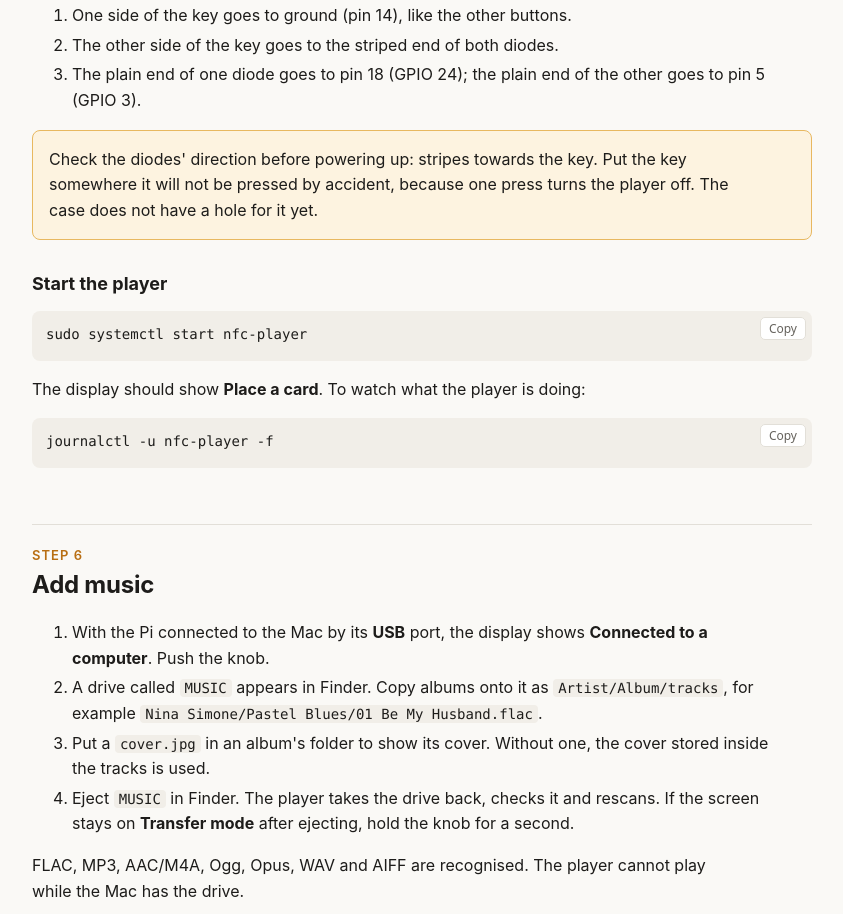
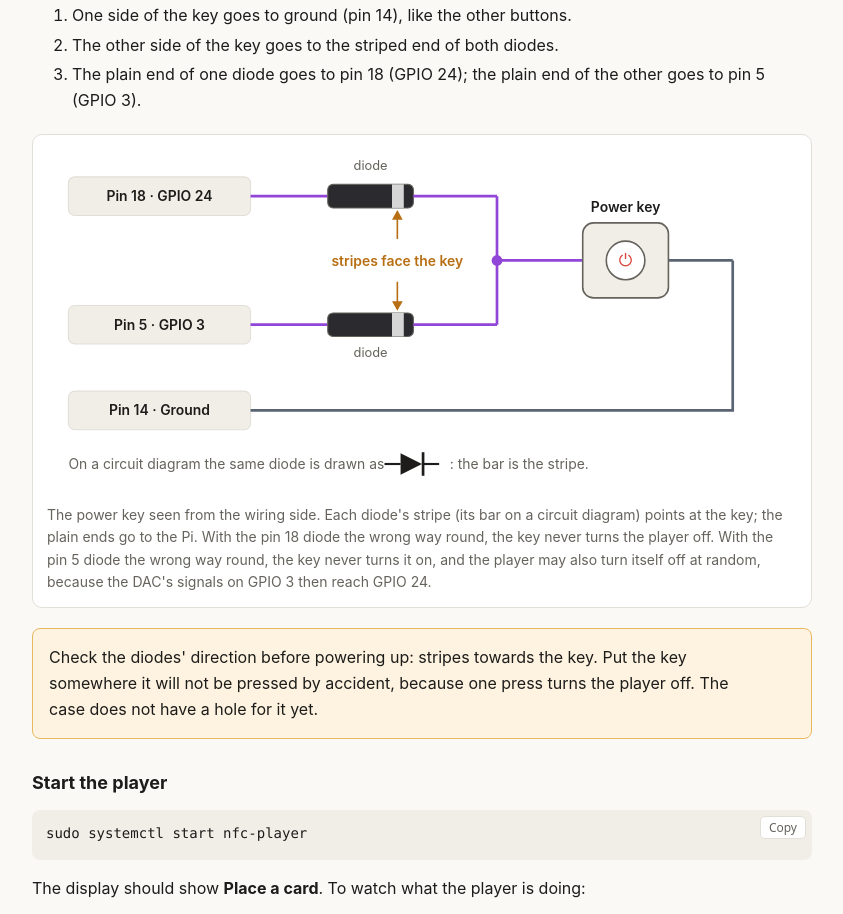
Before and after one commit to Niuslar/NFC-Music-Player, a plain HTML site: page docs/index.html in a window 1280 px wide. Shown: the part 9059-9973 px from the top of the page, without its empty margins (346-1189 px from the left). Drawn offline with Linux system fonts and the light colour scheme.

Commit message:
Draw the power key wiring in the build guide
A diagram under "The power key" shows pin 18 and pin 5 each going
through a diode to the key, stripes towards the key, and the key's
other side to ground on pin 14, with the circuit-diagram symbol for a
diode. The caption says what each diode the wrong way round does; a
reversed pin 5 diode can let the DAC's signals turn the player off.

Co-Authored-By: Claude Opus 5.5 <noreply@anthropic.com>

```diff
--- a/docs/index.html
+++ b/docs/index.html
@@ -431,6 +431,47 @@
   <li>The other side of the key goes to the striped end of both diodes.</li>
   <li>The plain end of one diode goes to pin 18 (GPIO 24); the plain end of the other goes to pin 5 (GPIO 3).</li>
 </ol>
+<figure>
+<svg viewBox="0 36 700 324" role="img" aria-label="Power key wiring: pin 18 and pin 5 each go through a diode to one side of the key, with each diode's stripe towards the key; the other side of the key goes to pin 14, ground">
+<rect x="20" y="62" width="170" height="36" rx="6" style="fill:var(--code-bg);stroke:var(--line)"/>
+<text x="105" y="84.5" text-anchor="middle" font-size="13" font-weight="600">Pin 18 · GPIO 24</text>
+<rect x="20" y="182" width="170" height="36" rx="6" style="fill:var(--code-bg);stroke:var(--line)"/>
+<text x="105" y="204.5" text-anchor="middle" font-size="13" font-weight="600">Pin 5 · GPIO 3</text>
+<rect x="20" y="262" width="170" height="36" rx="6" style="fill:var(--code-bg);stroke:var(--line)"/>
+<text x="105" y="284.5" text-anchor="middle" font-size="13" font-weight="600">Pin 14 · Ground</text>
+<line x1="190" y1="80" x2="262" y2="80" style="stroke:var(--c-buttons)" stroke-width="2.5"/>
+<rect x="262" y="69" width="80" height="22" rx="5" fill="#2b2b2f" style="stroke:var(--dim)" stroke-width="1"/>
+<rect x="322" y="69" width="11" height="22" fill="#d6d6d6"/>
+<line x1="342" y1="80" x2="420" y2="80" style="stroke:var(--c-buttons)" stroke-width="2.5"/>
+<line x1="190" y1="200" x2="262" y2="200" style="stroke:var(--c-buttons)" stroke-width="2.5"/>
+<rect x="262" y="189" width="80" height="22" rx="5" fill="#2b2b2f" style="stroke:var(--dim)" stroke-width="1"/>
+<rect x="322" y="189" width="11" height="22" fill="#d6d6d6"/>
+<line x1="342" y1="200" x2="420" y2="200" style="stroke:var(--c-buttons)" stroke-width="2.5"/>
+<text x="302" y="56" text-anchor="middle" font-size="12" style="fill:var(--dim)">diode</text>
+<text x="302" y="230" text-anchor="middle" font-size="12" style="fill:var(--dim)">diode</text>
+<path d="M 327 120 L 327 95" fill="none" style="stroke:var(--accent)" stroke-width="1.5"/>
+<path d="M 327 160 L 327 185" fill="none" style="stroke:var(--accent)" stroke-width="1.5"/>
+<polygon points="327,93 322,102 332,102" style="fill:var(--accent)"/>
+<polygon points="327,187 322,178 332,178" style="fill:var(--accent)"/>
+<text x="327" y="145" text-anchor="middle" font-size="13" font-weight="600" style="fill:var(--accent)">stripes face the key</text>
+<line x1="420" y1="80" x2="420" y2="200" style="stroke:var(--c-buttons)" stroke-width="2.5"/>
+<line x1="420" y1="140" x2="500" y2="140" style="stroke:var(--c-buttons)" stroke-width="2.5"/>
+<circle cx="420" cy="140" r="5" style="fill:var(--c-buttons)"/>
+<rect x="500" y="105" width="80" height="70" rx="10" style="fill:var(--code-bg);stroke:var(--dim)" stroke-width="1.5"/>
+<circle cx="540" cy="140" r="18" style="fill:var(--panel);stroke:var(--dim)" stroke-width="1.5"/>
+<text x="540" y="145" text-anchor="middle" font-size="16" style="fill:var(--c-power)">⏻</text>
+<text x="540" y="95" text-anchor="middle" font-size="13" font-weight="600">Power key</text>
+<line x1="580" y1="140" x2="640" y2="140" style="stroke:var(--c-gnd)" stroke-width="2.5"/>
+<polyline points="640,140 640,280 190,280" fill="none" style="stroke:var(--c-gnd)" stroke-width="2.5"/>
+<text x="20" y="335" font-size="13" style="fill:var(--dim)">On a circuit diagram the same diode is drawn as</text>
+<polygon points="330,320 330,340 350,330" style="fill:var(--ink)"/>
+<line x1="315" y1="330" x2="330" y2="330" style="stroke:var(--ink)" stroke-width="2"/>
+<line x1="351" y1="319" x2="351" y2="341" style="stroke:var(--ink)" stroke-width="2.5"/>
+<line x1="351" y1="330" x2="366" y2="330" style="stroke:var(--ink)" stroke-width="2"/>
+<text x="376" y="335" font-size="13" style="fill:var(--dim)">: the bar is the stripe.</text>
+</svg>
+<figcaption>The power key seen from the wiring side. Each diode's stripe (its bar on a circuit diagram) points at the key; the plain ends go to the Pi. With the pin 18 diode the wrong way round, the key never turns the player off. With the pin 5 diode the wrong way round, the key never turns it on, and the player may also turn itself off at random, because the DAC's signals on GPIO 3 then reach GPIO 24.</figcaption>
+</figure>
 <div class="note"><p>Check the diodes' direction before powering up: stripes towards the key. Put the key somewhere it will not be pressed by accident, because one press turns the player off. The case does not have a hole for it yet.</p></div>
 
 <h3>Start the player</h3>
```
